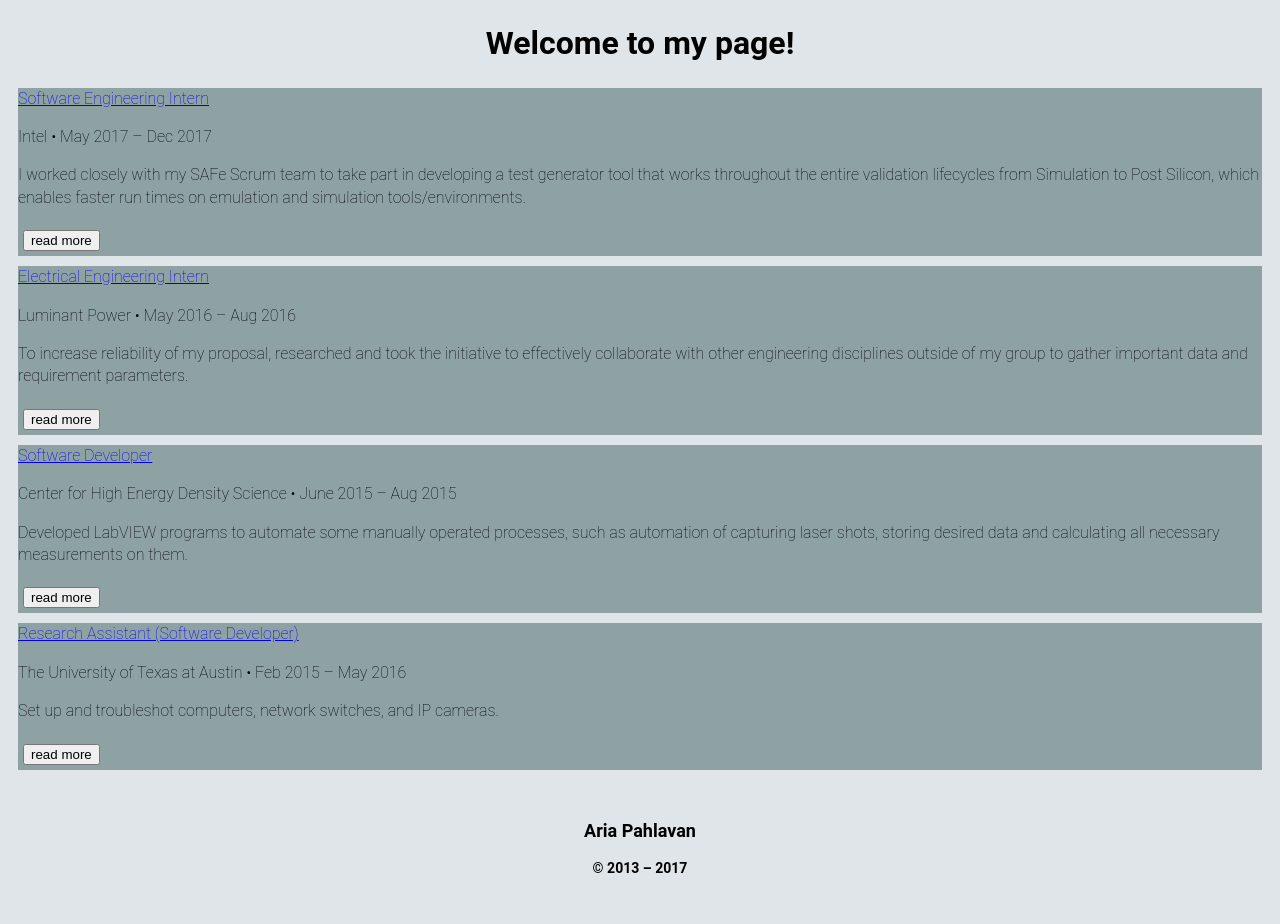
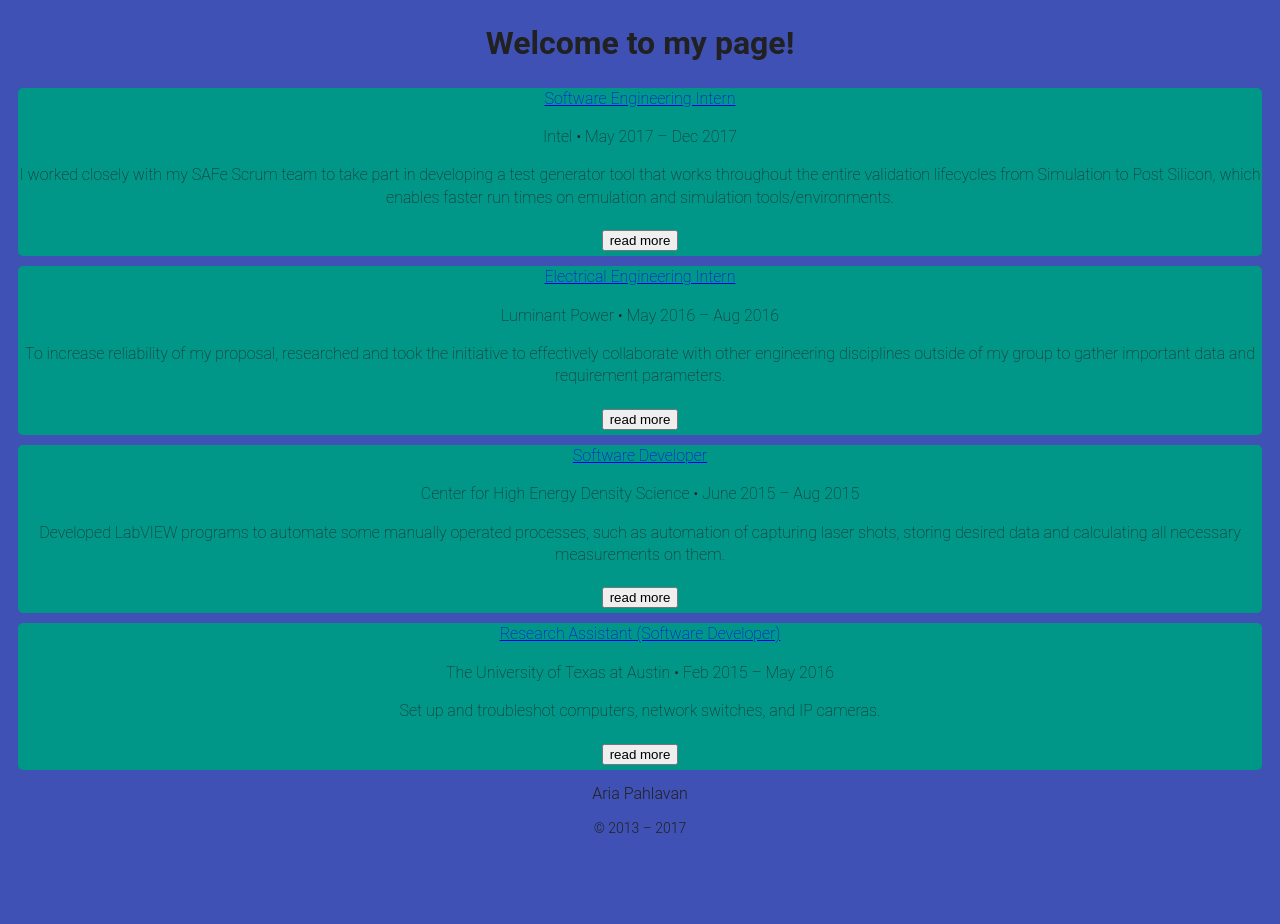
Before and after one commit to ariapahlavan/ariapahlavan.github.io, a Jekyll site: the page built from index.html, in a window 1280 px wide. Built offline with Jekyll 4.4.1, drawn with Linux system fonts in a browser that asks for light colours; after the commit the page ends 900 px from its top, so only the background shows below that.

Commit message:
update theme colors, beautified footer and experience box

```diff
--- a/_includes/footer.html
+++ b/_includes/footer.html
@@ -1,6 +1,6 @@
 <footer>
     <div>
-        <h2>{{ site.title }}</h2>
-        <h3>&copy; 2013 &ndash; {{ site.time | date: '%Y' }}</h3>
+        <h2 class="footer-h2">{{ site.title }}</h2>
+        <h3 class="footer-h3">&copy; 2013 &ndash; {{ site.time | date: '%Y' }}</h3>
     </div>
 </footer>
--- a/_layouts/default.html
+++ b/_layouts/default.html
@@ -1,7 +1,7 @@
 <!DOCTYPE html>
 <html lang="en">
 {% include head.html %}
-<body class="theme-light">
+<body class="default-primary-color primary-text-color divider-color">
 
 {{content}}
 
--- a/css/common.css
+++ b/css/common.css
@@ -25,16 +25,16 @@ html {
     font-size: 1.25rem;
 }
 
-footer {
+.footer-h3 {
     font-weight: 300;
-    font-size: 0.75em;
-    padding: 2em;
+    font-size: 14px;
     text-align: center;
 }
 
-.experiences {
-    background: #8ea2a4;
-    margin: 10px;
+.footer-h2 {
+    font-weight: 300;
+    font-size: 16px;
+    text-align: center;
 }
 
 .read-more {
@@ -44,5 +44,18 @@ footer {
 .headi{
     text-align: center;
 }
+.experience {
+    background: #009688;
+    margin: 10px;
+    border-radius: 5px;
+    text-align: center;
+}
 
-.theme-light {color:#000 !important; background-color:#dfe5e8 !important}
+.theme-light           { color:#000 !important; background-color:#dfe5e8 !important}
+.dark-primary-color    { background: #303F9F; }
+.default-primary-color { background: #3F51B5; }
+.light-primary-color   { background: #C5CAE9; }
+.text-primary-color    { color: #FFFFFF; }
+.primary-text-color    { color: #212121; }
+.secondary-text-color  { color: #757575; }
+.divider-color         { border-color: #BDBDBD; }
--- a/index.html
+++ b/index.html
@@ -6,9 +6,9 @@ layout: default
 <h1 class="headi">Welcome to my page!</h1>
 
 {% for experience in site.posts %}
-<div class="experiences">
+<div class="experience">
     <a href="{{experience.link}}">{{experience.title}}</a>
-    <p> {{experience.company}} • {{experience.start_date}} &ndash; {{experience.end_date}}</p>
+    <p> {{experience.company}} &bullet; {{experience.start_date}} &ndash; {{experience.end_date}}</p>
     <p>{{experience.excerpt}}</p>
     <a href="{{site.baseurl}}{{experience.url}}">
         <button class="read-more">read more</button>
```
Also changed, not shown: experience.html (+5 -6 lines).
